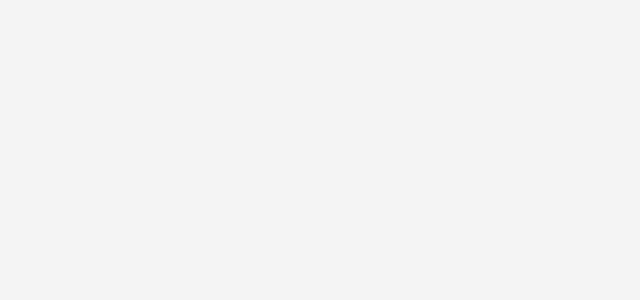
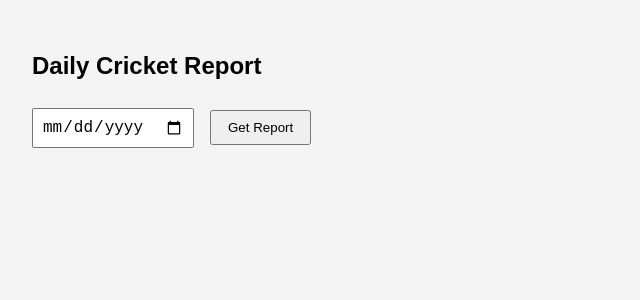
Before and after one commit to Sathufit/frontendCrickweb, a React (Create React App) app: page /daily-report in a window 1280 px wide. Before the commit this address had no page. Shown: the top 300 px of the page, without its empty margins (0-640 px from the left). Built offline with nearby package versions, Linux system fonts and the light colour scheme.

Commit message:
🔥 Remove Stripe integration and .env file

```diff
--- a/src/App.js
+++ b/src/App.js
@@ -12,6 +12,7 @@ import AddWickets from "./pages/AddWickets";
 import ManageRuns from "./pages/ManageRuns";
 import ManageWickets from "./pages/ManageWickets";
 import WicketAnalysis from './pages/WicketAnalysis';
+import DailyReport from './pages/DailyReport';
 
 import "./styles.css";
 
@@ -27,6 +28,7 @@ function App() {
         <Route path="/analyst" element={<Analyst />} />
         <Route path="/wicket-analysis" element={<WicketAnalysis />} />
         <Route path="/admin-login" element={<AdminLogin />} />
+        <Route path="/daily-report" element={<DailyReport />} />
 
         {/* ✅ Admin Routes (Nested Inside Admin Dashboard) */}
         <Route path="/admin-dashboard" element={<AdminDashboard />}>
--- a/src/pages/AdminDashboard.js
+++ b/src/pages/AdminDashboard.js
@@ -34,7 +34,7 @@ const AdminDashboard = () => {
     ]},
     { section: "Analytics", items: [
       { path: "performance", label: "Performance", icon: <path fill="currentColor" d="M9,17H7V10H9V17M13,17H11V7H13V17M17,17H15V13H17V17M19,19H5V5H19V19M19,3H5A2,2 0 0,0 3,5V19A2,2 0 0,0 5,21H19A2,2 0 0,0 21,19V5A2,2 0 0,0 19,3Z" /> },
-      { path: "reports", label: "Reports", icon: <path fill="currentColor" d="M14,2H6A2,2 0 0,0 4,4V20A2,2 0 0,0 6,22H18A2,2 0 0,0 20,20V8L14,2M18,20H6V4H13V9H18V20M9,13V19H7V13H9M15,15V19H17V15H15M11,13V19H13V13H11Z" /> }
+      { path: "daily-report", label: "Reports", icon: <path fill="currentColor" d="M14,2H6A2,2 0 0,0 4,4V20A2,2 0 0,0 6,22H18A2,2 0 0,0 20,20V8L14,2M18,20H6V4H13V9H18V20M9,13V19H7V13H9M15,15V19H17V15H15M11,13V19H13V13H11Z" /> }
     ]}
   ];
 
--- /dev/null
+++ b/src/pages/DailyReport.js
@@ -0,0 +1,58 @@
+import React, { useState, useEffect } from 'react';
+import axios from 'axios';
+
+const DailyReport = () => {
+  const [selectedDate, setSelectedDate] = useState('');
+  const [report, setReport] = useState(null);
+
+  const fetchReport = async () => {
+    if (!selectedDate) return;
+    try {
+      const res = await axios.get(`/daily-report?date=${selectedDate}`);
+      setReport(res.data);
+    } catch (err) {
+      console.error("Failed to fetch report", err);
+    }
+  };
+
+  return (
+    <div style={{ padding: '2rem', fontFamily: 'sans-serif' }}>
+      <h2>Daily Cricket Report</h2>
+      <input
+        type="date"
+        value={selectedDate}
+        onChange={(e) => setSelectedDate(e.target.value)}
+        style={{ padding: '0.5rem', fontSize: '1rem' }}
+      />
+      <button onClick={fetchReport} style={{ marginLeft: '1rem', padding: '0.5rem 1rem' }}>
+        Get Report
+      </button>
+
+      {report && (
+        <>
+          <h3>Batters on {report.date}</h3>
+          <table>
+            <thead><tr><th>Name</th><th>Runs</th></tr></thead>
+            <tbody>
+              {report.batters.map((b, i) => (
+                <tr key={i}><td>{b._id}</td><td>{b.runs}</td></tr>
+              ))}
+            </tbody>
+          </table>
+
+          <h3>Bowlers on {report.date}</h3>
+          <table>
+            <thead><tr><th>Name</th><th>Wickets</th></tr></thead>
+            <tbody>
+              {report.bowlers.map((b, i) => (
+                <tr key={i}><td>{b._id}</td><td>{b.wickets}</td></tr>
+              ))}
+            </tbody>
+          </table>
+        </>
+      )}
+    </div>
+  );
+};
+
+export default DailyReport;
```
